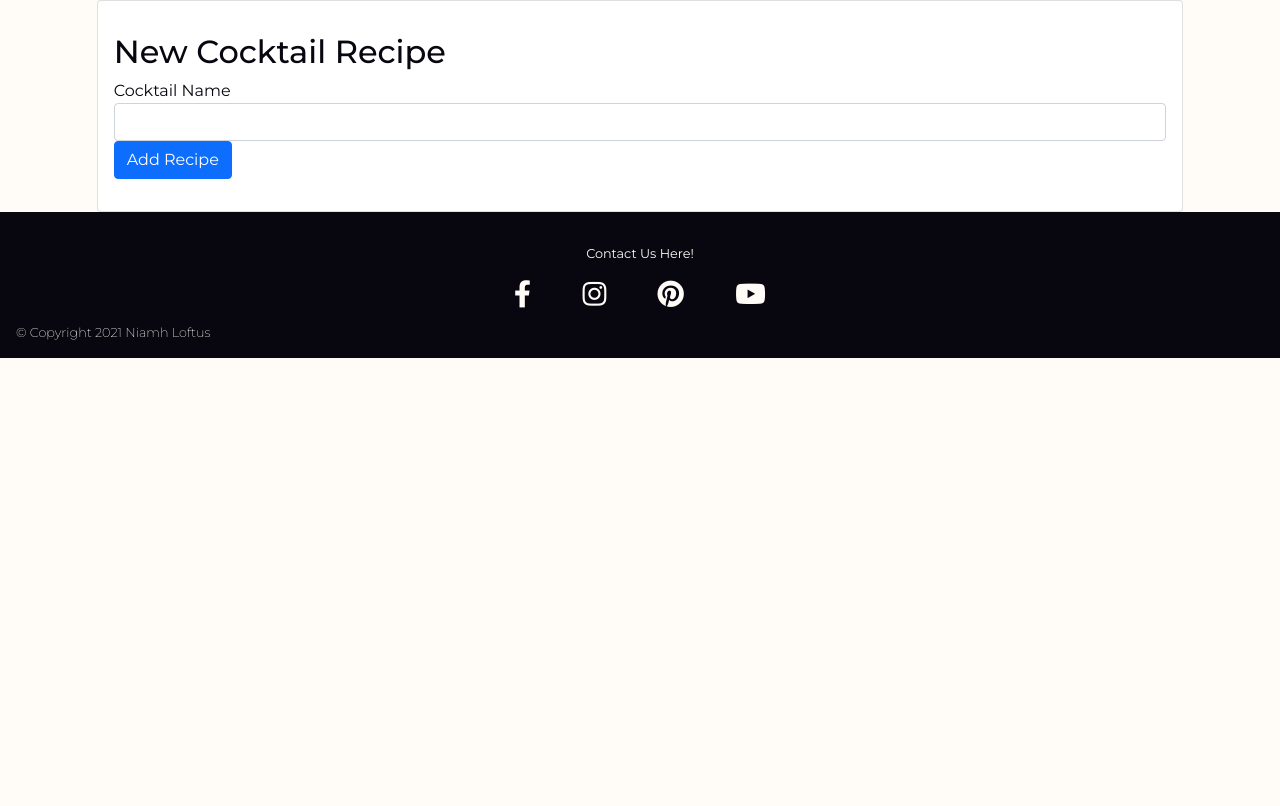
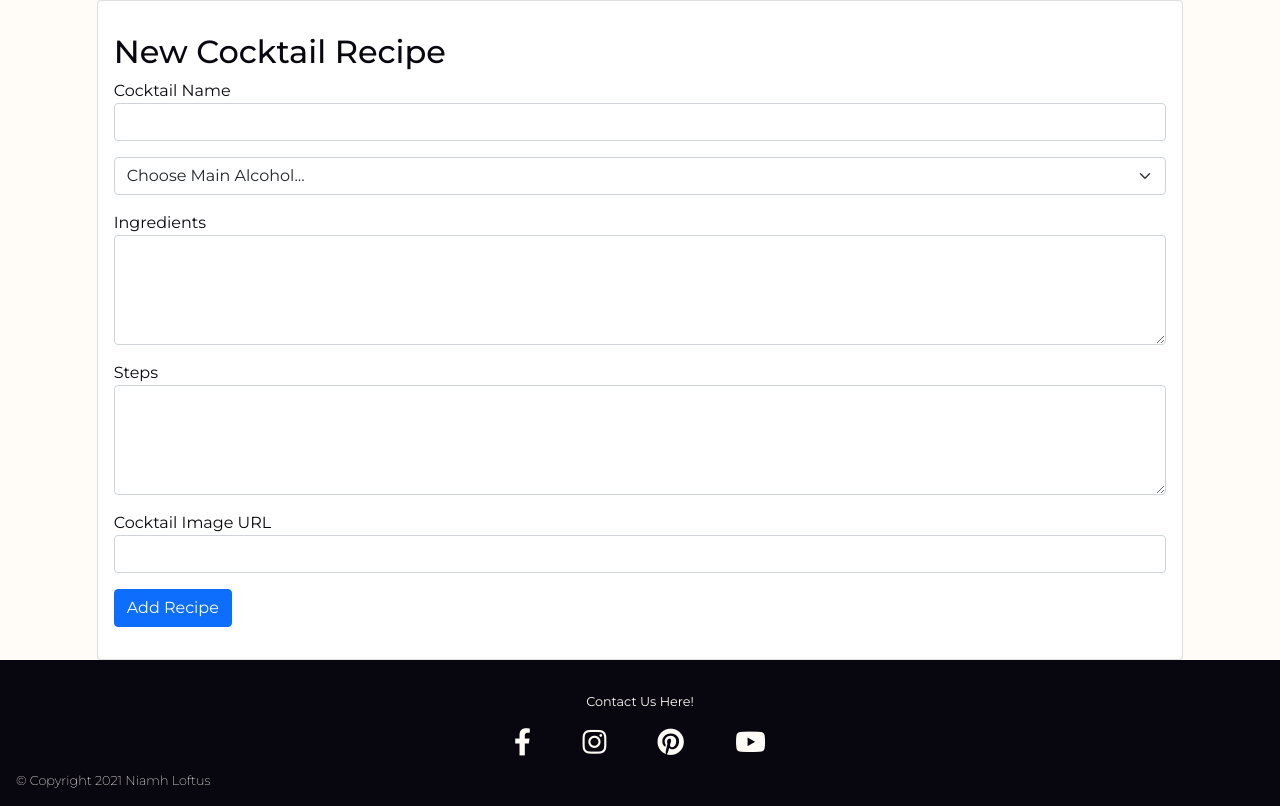
Before and after one commit to LoftusN13/ms3-pickyourpoison, a Flask app: template templates/new_cocktail.html in a window 1280 px wide. Shown: the part 117-923 px from the top of the page. Before the commit the page ends 475 px from the top, so only its background shows below. Run offline with Flask 2, Linux system fonts and the light colour scheme; the template is opened without the code that fills it, so the values that code supplies are empty; some libraries are stand-ins or nearby versions.

Commit message:
Add input fields for New Recipe page

```diff
--- a/templates/new_cocktail.html
+++ b/templates/new_cocktail.html
@@ -5,18 +5,49 @@
             <div class="card col-10">
                 <div class="card-body">
                     <h2 class="card-title">New Cocktail Recipe</h2>
-                    <!-- recipe form -->
-                    <form>
-                        <!-- cocktail name field -->
+                    <!-- cocktail name field -->
+                    <div class="mb-3">
                         <label for="cocktail_name">Cocktail Name</label>
                         <input type="text" class="form-control" name="cocktail_name" id="cocktail_name"
-                            minlength="3" maxlength="30">
+                        minlength="3" maxlength="30"
+                            required>
+                    </div>
 
-                        <!-- new cocktail recipe submit button -->
-                        <button type="submit" class="btn btn-primary">Add Recipe</button>
-                    </form>
+                    <!-- choose main alcohol selection menu -->
+                    <div class="mb-3">
+                        <select class="form-select" name="main_alcohol" id="main_alcohol"
+                        aria-label="Main Alcohol Selection" required>
+                            <option selected>Choose Main Alcohol...</option>
+                            <option value="1">Vodka</option>
+                            <option value="2">Gin</option>
+                            <option value="3">Rum</option>
+                        </select>
+                    </div>
+
+                    <!-- ingredients text area -->
+                    <div class="mb-3">
+                        <label for="cocktail_ingredients">Ingredients</label><br>
+                        <textarea name="cocktail_ingredients" id="cocktail_ingredients" class="form-control"
+                        rows="4" required>
+                                                </textarea>
+                    </div>
+
+                    <!-- steps text area -->
+                    <div class="mb-3">
+                        <label for="cocktail_steps">Steps</label><br>
+                        <textarea name="cocktail_steps" id="cocktail_steps" class="form-control" rows="4" required>
+                                                </textarea>
+                    </div>
+
+                    <!-- cocktail imgage url input -->
+                    <div class="mb-3">
+                        <label for="cocktail_img_url">Cocktail Image URL</label>
+                        <input type="text" class="form-control" name="cocktail_img_url" id="cocktail_img_url" required>
+                    </div>
+
+                    <!-- new cocktail recipe submit button -->
+                    <button type="submit" class="btn btn-primary">Add Recipe</button>
                 </div>
             </div>
         </div>
-        <!-- End of REGISTRATION CARD PANEL -->
 {% endblock %}
```
